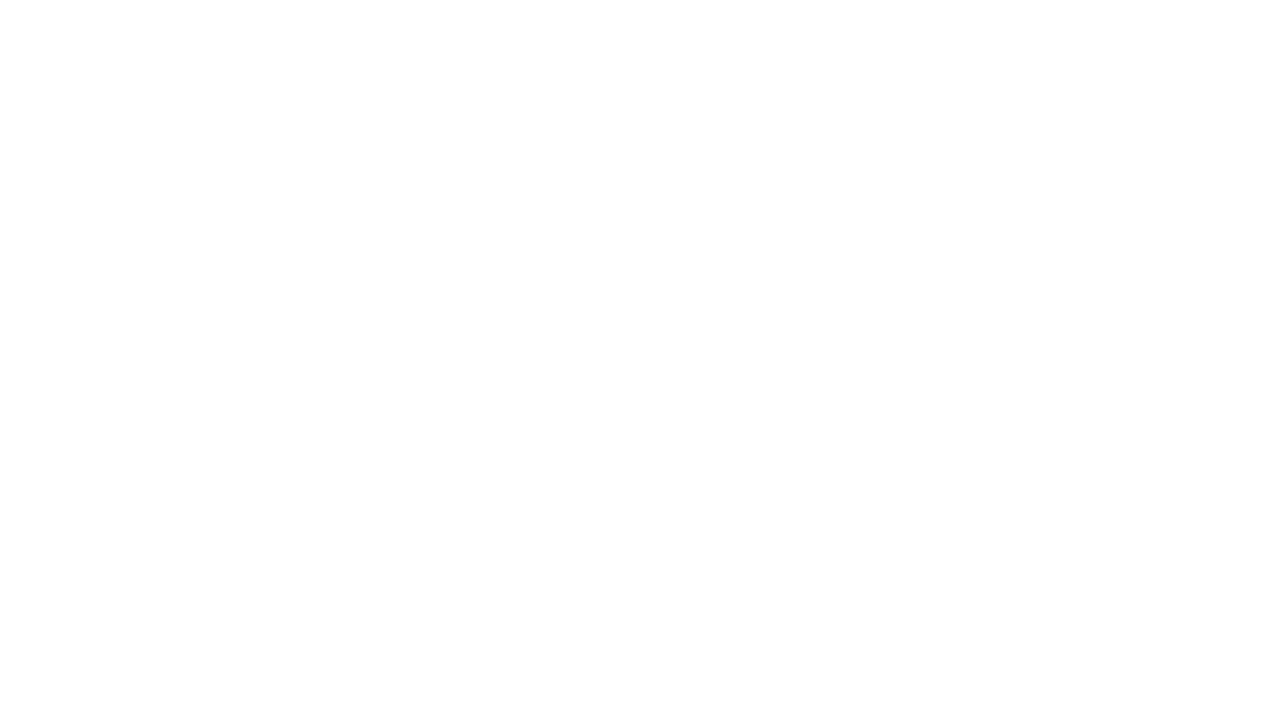
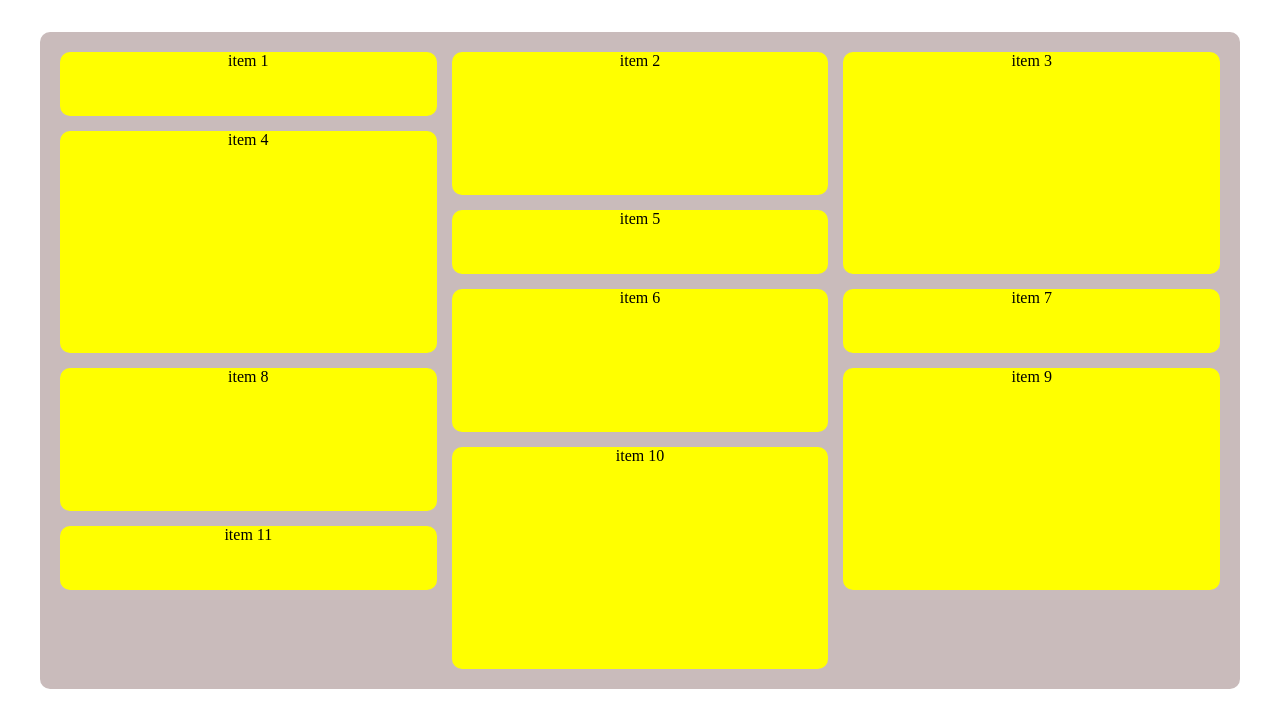
Before and after one commit to alirezatalebizadeh/NewFolder69, a plain HTML site: page index.html in a window 1280 px wide. Drawn offline with Linux system fonts and the light colour scheme.

Commit message:
create template

```diff
--- a/index.html
+++ b/index.html
@@ -4,10 +4,27 @@
 <head>
     <meta charset="UTF-8">
     <meta name="viewport" content="width=device-width, initial-scale=1.0">
+    <link rel="stylesheet" href="style.css">
     <title>practise-grid</title>
 </head>
 
 <body>
+    <!-- item  1 ,5 ,7 ,11   are smal -->
+    <!-- item 2 ,6 , 8 are medium -->
+    <!-- item 3 ,9 ,10 , 4  are large-->
+    <div class="container">
+        <div class="items small">item 1</div>
+        <div class="items medium">item 2</div>
+        <div class="items large">item 3</div>
+        <div class="items large">item 4</div>
+        <div class="items small">item 5</div>
+        <div class="items medium">item 6</div>
+        <div class="items small">item 7</div>
+        <div class="items medium">item 8</div>
+        <div class="items large">item 9</div>
+        <div class="items large">item 10</div>
+        <div class="items small">item 11</div>
+    </div>
 
 </body>
 
--- a/style.css
+++ b/style.css
@@ -0,0 +1,37 @@
+* {
+    padding: 0;
+    margin: 0;
+    box-sizing: border-box;
+}
+
+.container {
+    background-color: rgb(201, 187, 187);
+    display: grid;
+    width: 1200px;
+    margin: 2rem auto;
+    /*  */
+    grid-template-columns: repeat(3, 1fr);
+    grid-auto-rows: 4rem;
+    grid-gap: 15px;
+    /*  */
+    text-align: center;
+    border-radius: 10px;
+    padding: 20px;
+}
+
+.items {
+    background-color: yellow;
+    border-radius: 10px;
+}
+
+.small {
+    grid-row: span 1;
+}
+
+.medium {
+    grid-row: span 2;
+}
+
+.large {
+    grid-row: span 3;
+}
```
